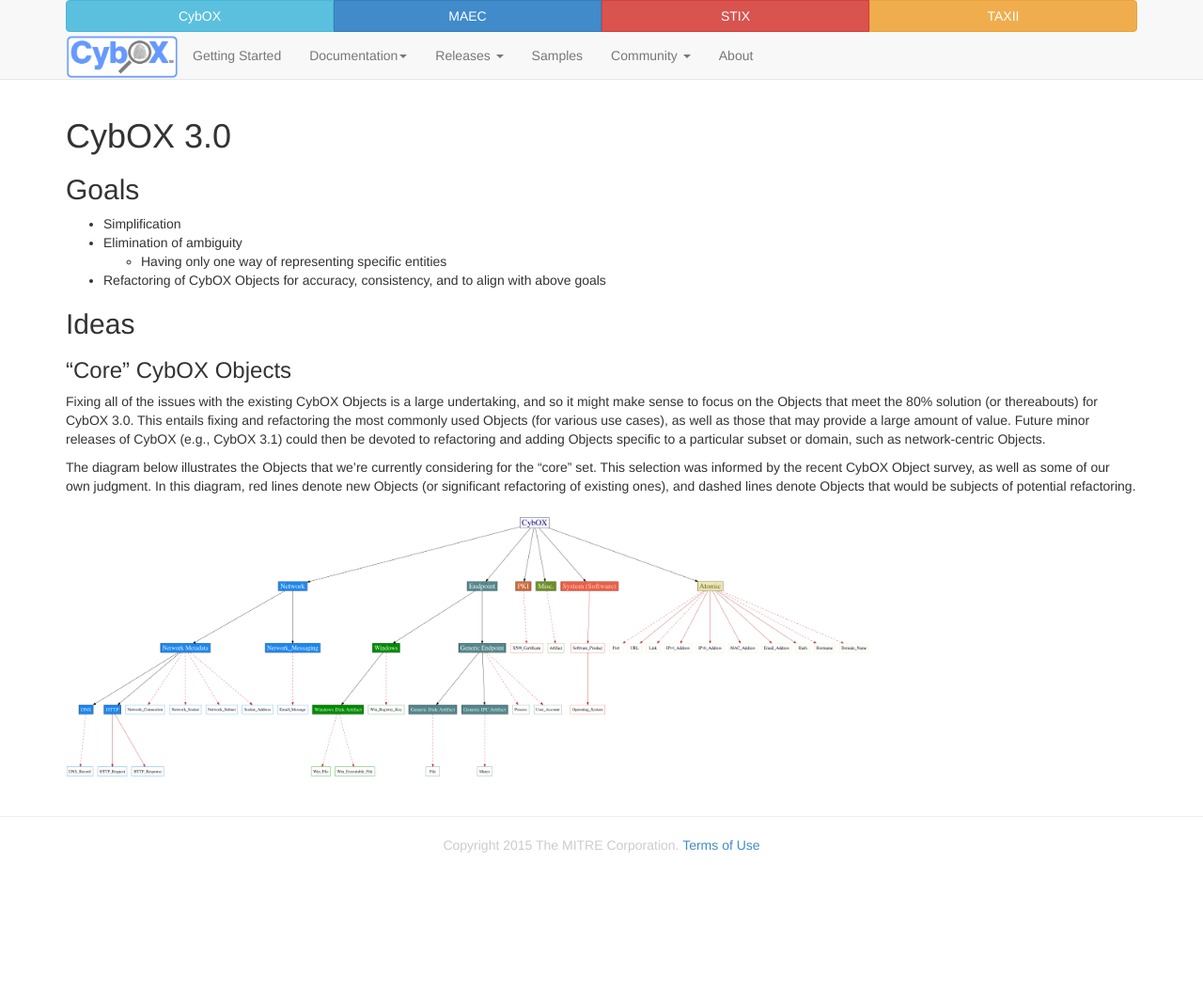
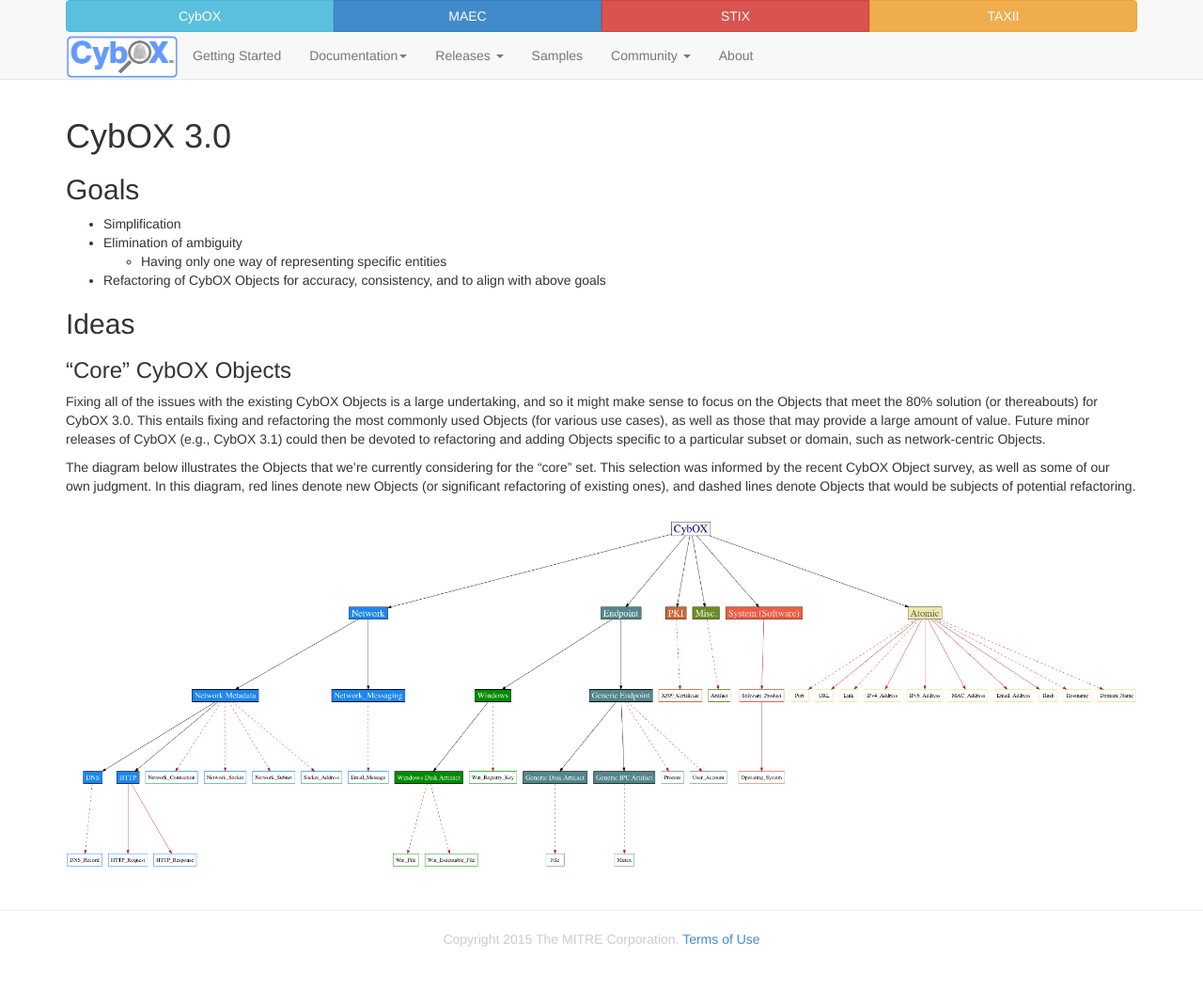
Before and after one commit to CybOXProject/cyboxproject.github.io, a Jekyll site: the page built from cybox3.0/index.md, in a window 1280 px wide. Shown: the whole page at 94% size. Built offline with Jekyll 4.4.1, drawn with Linux system fonts in a browser that asks for light colours; Markdown is read by kramdown in place of the engine named in the settings; before the commit the page ends 950 px from its top, so only the background shows below that.

Commit message:
Updated image width

```diff
--- a/cybox3.0/index.md
+++ b/cybox3.0/index.md
@@ -17,4 +17,4 @@
 
 The diagram below illustrates the Objects that we're currently considering for the "core" set. This selection was informed by the recent CybOX Object survey, as well as some of our own judgment. In this diagram, red lines denote new Objects (or significant refactoring of existing ones), and dashed lines denote Objects that would be subjects of potential refactoring.
 
-<img src="cybox_object_categories_3.0_core.png" alt="Core CybOX Objects" style="width: 75%;"/>
+<img src="cybox_object_categories_3.0_core.png" alt="Core CybOX Objects" style="width: 100%;"/>
```
